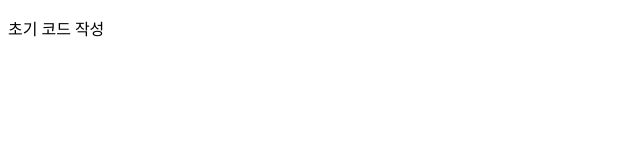
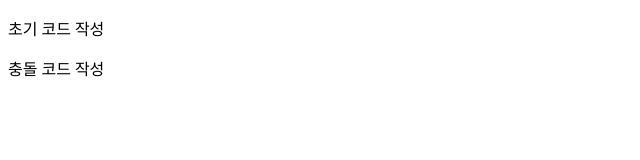
Before and after one commit to easyomi-code/MyGithubProject, a plain HTML site: page index.html in a window 1280 px wide. Shown: the whole page, without its empty margins (0-640 px from the left). Drawn offline with Linux system fonts and the light colour scheme.

Commit message:
Update index.html

```diff
--- a/index.html
+++ b/index.html
@@ -7,5 +7,6 @@
   </head>
   <body>
     <p>초기 코드 작성</p>
+    <p>충돌 코드 작성</p>
   </body>
 </html>
```
